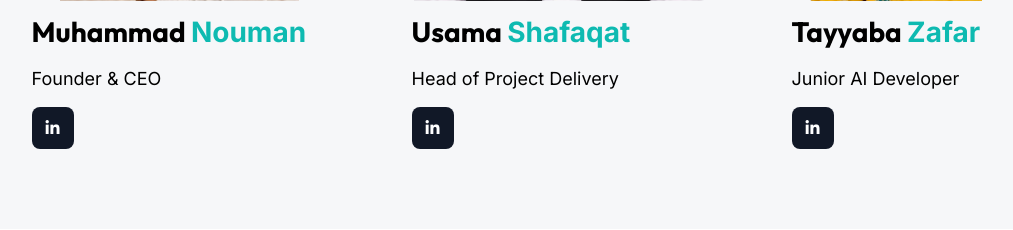
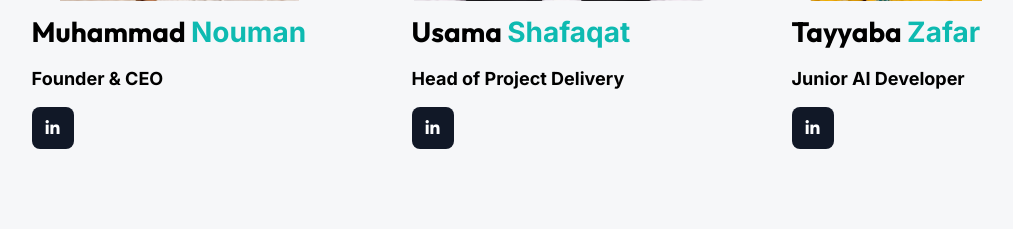
Before and after one commit to MuhammadNouman769/btr_solutions, a Django app: page /about-us/company/ in a window 1280 px wide. Shown: the part 4260-4490 px from the top of the page, without its empty margins (144-1157 px from the left). Run offline with Django 5.2, Linux system fonts and the light colour scheme; data comes from the database, SQL or seed files in the repository; both versions use the stored data as it was after the commit; some libraries are stand-ins or nearby versions.

Commit message:
Update project name in README and enhance font weight in about page styles

```diff
--- a/templates/about/about.html
+++ b/templates/about/about.html
@@ -862,6 +862,7 @@ display:none;
     margin-top:12px;
     font-size:18px;
     color:#000;
+    font-weight:800;
     margin-left:22px;
 }
 
```
Also changed, not shown: README.md, db.sqlite3.
